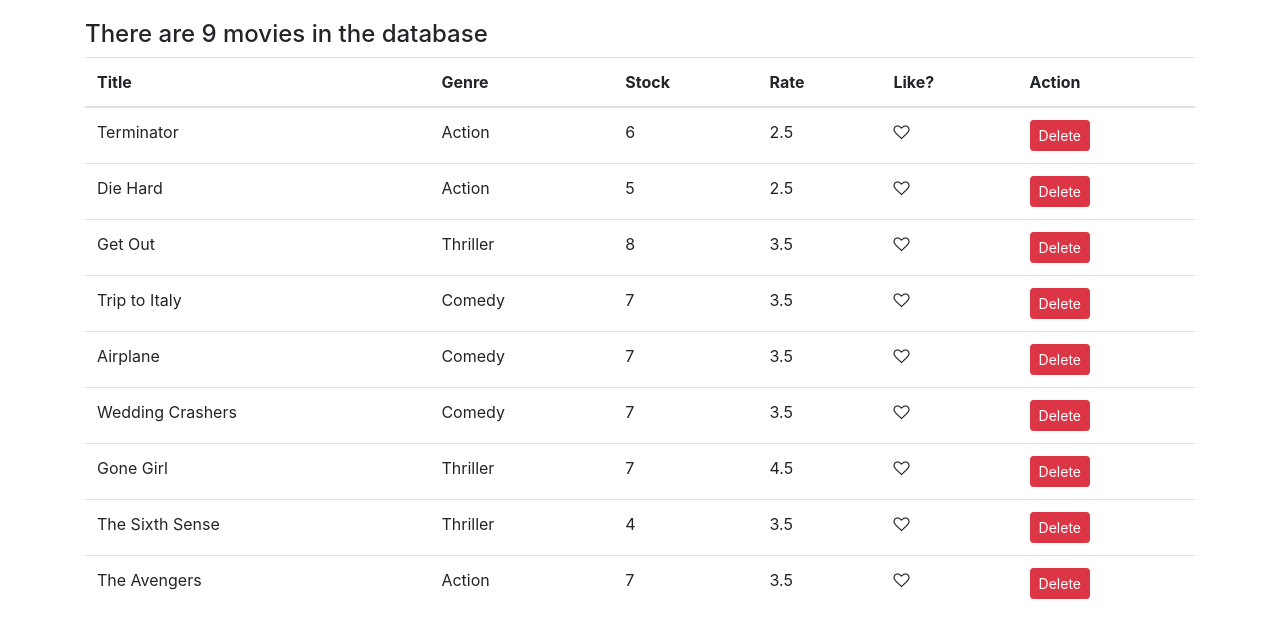
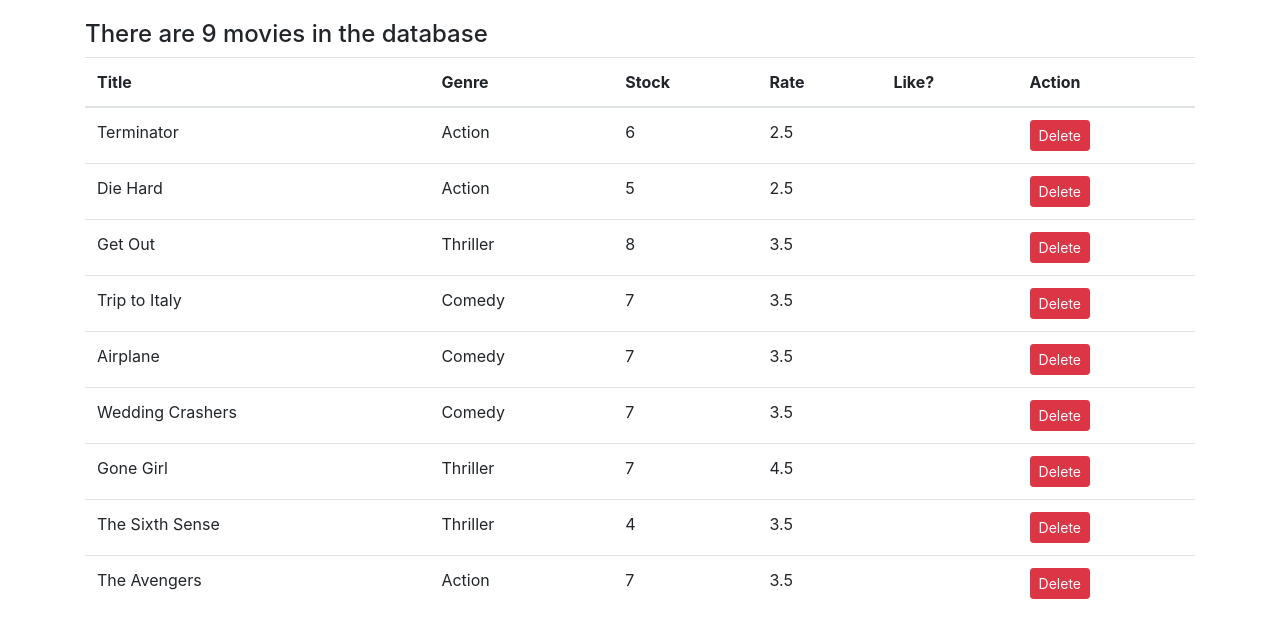
Before and after one commit to glitton/react-videoapp, a React (Create React App) app: page / in a window 1280 px wide. Shown: the top 638 px of the page. Built offline with nearby package versions, Linux system fonts and the light colour scheme.

Commit message:
working on like

```diff
--- /dev/null
+++ b/src/like.jsx
@@ -0,0 +1,11 @@
+import React, { Component } from "react";
+
+class Like extends Component {
+  render() {
+    // let classes = "fa-fa-heart-o";
+    // if (!this.props.like) classes += "-o";
+    return <i className="fa-fa-heart" aria-hidden="true"></i>;
+  }
+}
+
+export default Like;
--- a/src/movies.jsx
+++ b/src/movies.jsx
@@ -1,4 +1,5 @@
 import React, { Component } from "react";
+import Like from "./like";
 import { getMovies } from "./services/fakeMovieService";
 
 const movies = getMovies();
@@ -14,13 +15,11 @@
     this.setState({ movies: newMovies });
   };
 
-  toggleLike = movie => {
-    const likedMovie = this.state.movies.filter(m => m._id !== movie._id);
-    console.log("clicked movie", likedMovie);
-    if (this.state.like) {
-      this.setState({ like: !this.state.like });
-    }
-  };
+  // toggleLike = movie => {
+  //   const likedMovie = this.state.movies.filter(m => m._id === movie._id);
+  //   console.log("clicked movie", likedMovie);
+  //   this.setState({ like: !this.state.like });
+  // };
 
   render() {
     const movieItems = this.state.movies.map(movie => (
@@ -30,11 +29,7 @@
         <td>{movie.numberInStock}</td>
         <td>{movie.dailyRentalRate}</td>
         <td>
-          <i
-            className={this.state.like ? "fa fa-heart-o" : "fa fa-heart"}
-            onClick={() => this.toggleLike(movie)}
-            aria-hidden="true"
-          ></i>
+          <Like like={true} />
         </td>
         <td>
           <button
```
